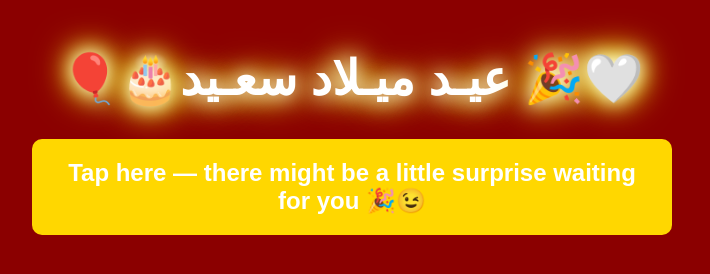
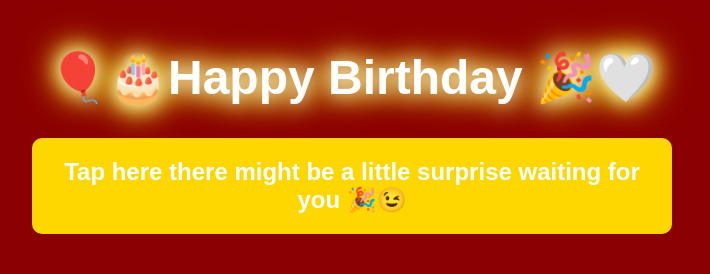
Before and after one commit to eng-sajad9/happy.20, a plain HTML site: page index.html in a window 1280 px wide. Shown: the whole page, without its empty margins (288-998 px from the left). Drawn offline with Linux system fonts and the light colour scheme; no server answers.

Commit message:
Update index.html

```diff
--- a/index.html
+++ b/index.html
@@ -142,8 +142,8 @@
   <!-- قماش الكونفيتي لتأثير الورق الملون -->
   <canvas id="confettiCanvas"></canvas>
 
-  <h1 class="glow">🎈🎂عيـد ميـلاد سعـيد 🎉🤍</h1>
-  <div class="cover" onclick="revealText()">Tap here — there might be a little surprise waiting for you 🎉😉</div>
+  <h1 class="glow">🎈🎂Happy Birthday 🎉🤍</h1>
+  <div class="cover" onclick="revealText()">Tap here there might be a little surprise waiting for you 🎉😉</div>
   <p id="greeting">
 Happy Birthday to the sweetest and most amazing person ever 🎂♥️🎉! Hope your day’s full of good vibes, laughter,
     and all the things that make you smile. You seriously deserve all the happiness in the world! Having you around is such a blessing
@@ -152,7 +152,7 @@ Happy Birthday to the sweetest and most amazing person ever 🎂♥️🎉! Hope
 
 </p>
   <!-- زر تشغيل الأغنية مخفي حتى يظهر بعد النقر على الغلاف -->
-  <button id="playButton" onclick="playSong()">💙 Tap here Sandy this song’s for you</button>
+  <button id="playButton" onclick="playSong()">💙 🎶Tap here Sandy this song’s for you</button>
   <audio id="song" src="song.mp3" ontimeupdate="updateProgress()"></audio>
   <!-- صندوق التحكم مخفي حتى يتم تفعيله -->
   <div class="player-controls" id="controls">
```
